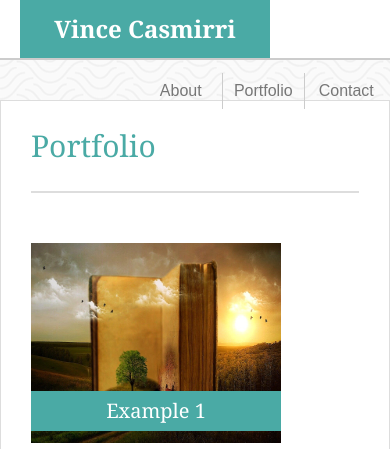
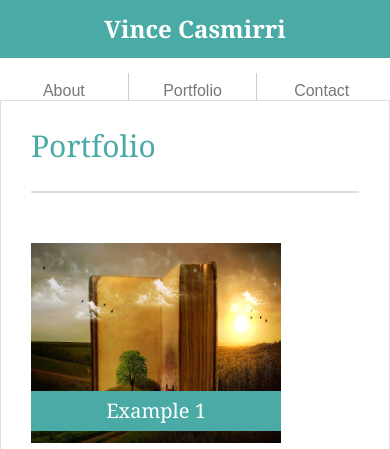
Before and after one commit to vcasmirri/Responsive-Portfolio, a plain HTML site: page portfolio.html in a window 390 px wide. Shown: the top 449 px of the page. Drawn offline with Linux system fonts and the light colour scheme.

Commit message:
Finished responsiveness for general header and about me page.

```diff
--- a/assets/css/style.css
+++ b/assets/css/style.css
@@ -134,7 +134,7 @@ footer {
     background-color: #fff;
 	padding: 30px;
     border: 1px solid #ddd;
-    height: 650px;
+    float: left;
 }
 
 .gallery h2 {
@@ -247,7 +247,15 @@ textarea {
 @media screen and (max-width: 640px) {
 
     #brand {
-        margin-left: 20px;
+        margin: 0 auto;
+        display: block;
+        width: 100%;
+    }
+
+    nav {
+        width: 100%;
+        background-color: white;
+        vertical-align: center;
     }
 
     .container {
@@ -257,6 +265,7 @@ textarea {
     #content-box {
         width: 100%;
         box-align: center;
+        margin-top: 40px;
     }
 
     #content-box img {
```
Also changed, not shown: index.html (indentation only).
